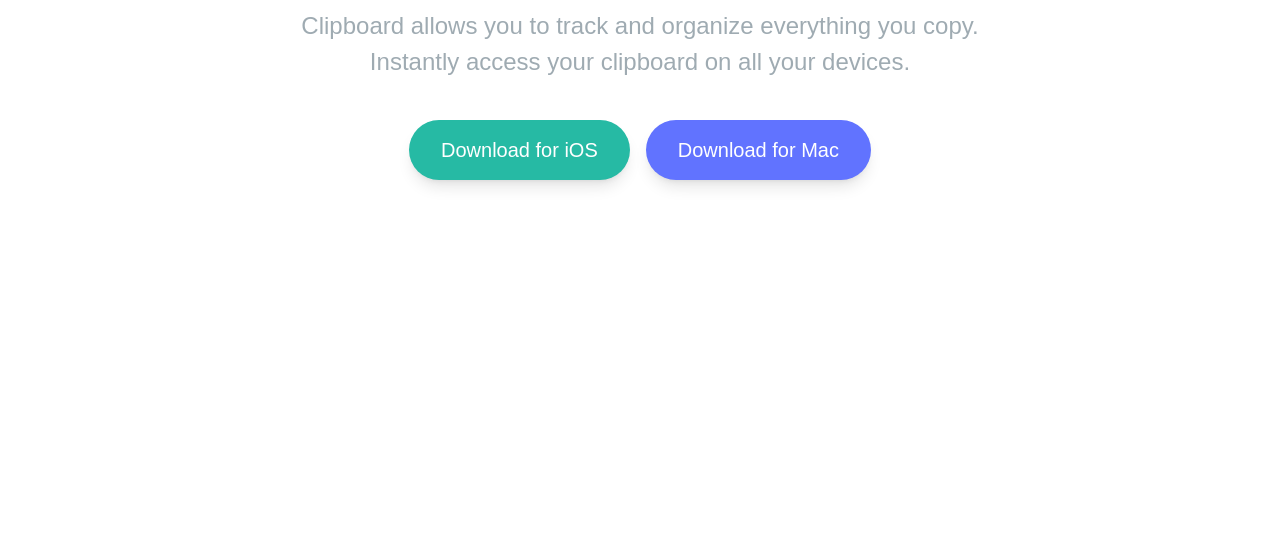
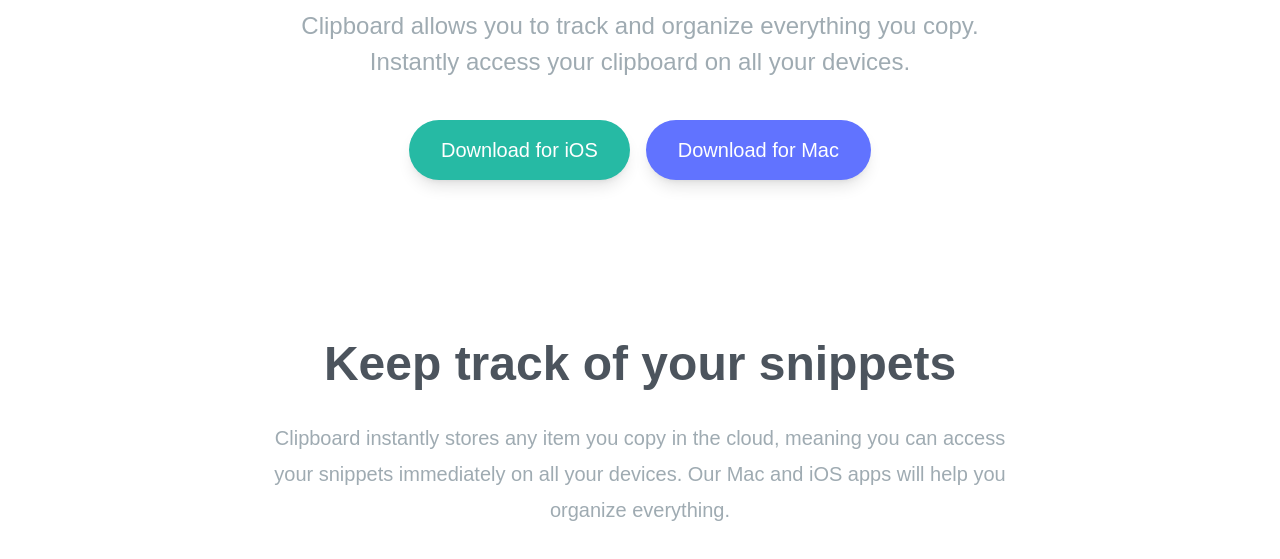
Before and after one commit to elvan/clipboard-organizer-website-html-css-tailwind, a website: page index.html in a window 1280 px wide. Shown: the part 389-948 px from the top of the page. Before the commit the page ends 800 px from the top, so only its background shows below. Drawn offline with nearby package versions, Linux system fonts and the light colour scheme; files that its build step writes are made by us from their sources; a web font is replaced by a local one.

Commit message:
snippets section

```diff
--- a/index.html
+++ b/index.html
@@ -43,5 +43,17 @@
         </div>
       </div>
     </section>
+
+    <!-- Snippets Section -->
+    <section id="snippets">
+      <div class="section-container my-20">
+        <h3>Keep track of your snippets</h3>
+        <p class="section-content mb-24 text-xl">
+          Clipboard instantly stores any item you copy in the cloud, meaning you can access your
+          snippets immediately on all your devices. Our Mac and iOS apps will help you organize
+          everything.
+        </p>
+      </div>
+    </section>
   </body>
 </html>
```
